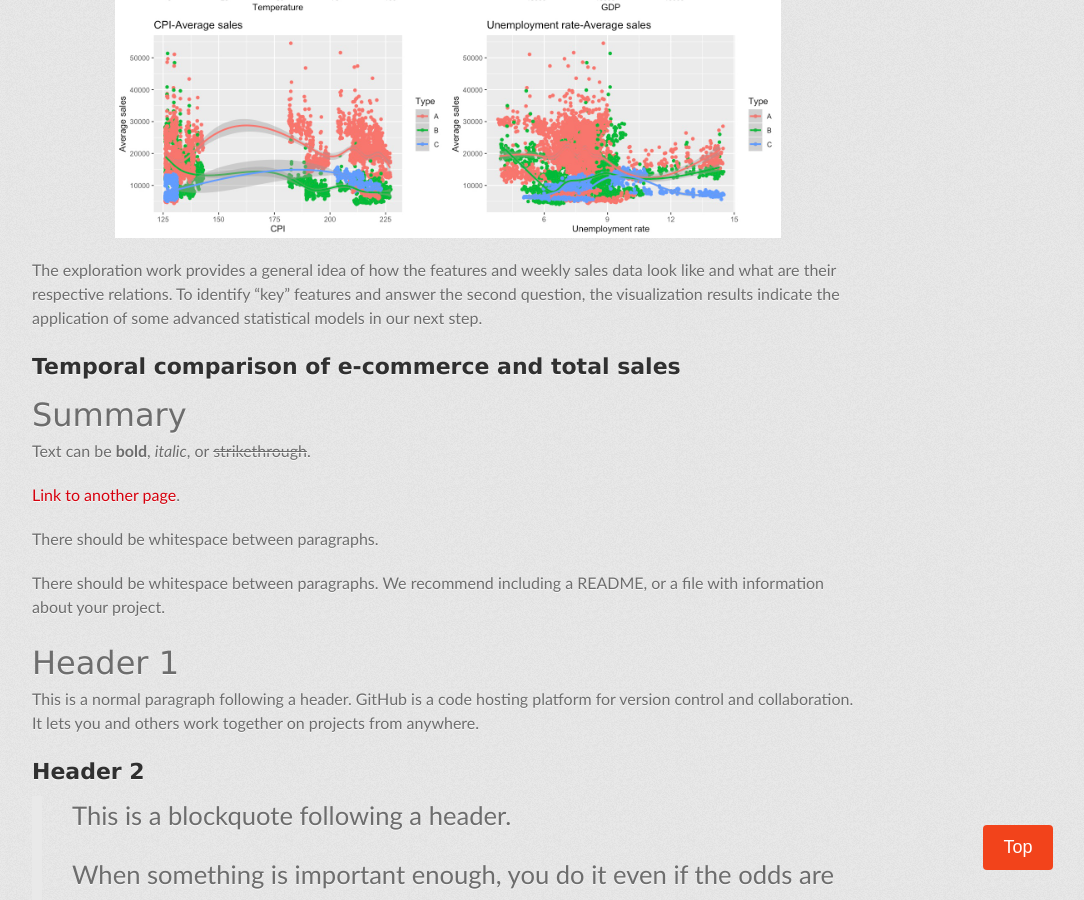
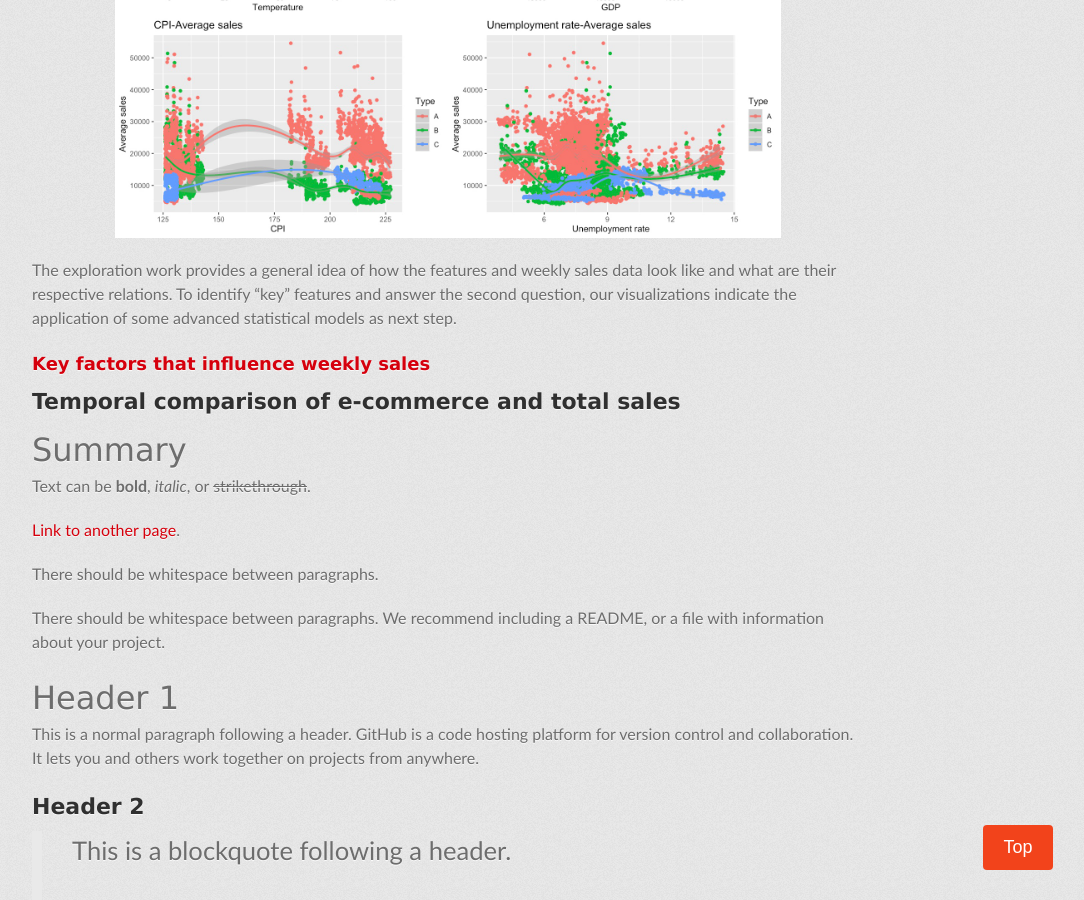
Before and after one commit to churchillcui/ads_retail, a Jekyll site: the page built from index.md, in a window 1280 px wide and 900 px high, scrolled down 4207 px. Shown: the whole window, without its empty margins (192-1276 px from the left). Built offline with Jekyll 4.4.1, drawn with Linux system fonts in a browser that asks for light colours; some web fonts are replaced.

Commit message:
Update index.md

```diff
--- a/index.md
+++ b/index.md
@@ -62,7 +62,10 @@ Linking weekly sales outcome with features described above, the plots below illu
 
 <img src="images/sales_feature.jpeg" alt="sales-feature relationship" class = "ct" width = "80%">
 
-The exploration work provides a general idea of how the features and weekly sales data look like and what are their respective relations. To identify "key" features and answer the second question, the visualization results indicate the application of some advanced statistical models in our next step.
+The exploration work provides a general idea of how the features and weekly sales data look like and what are their respective relations. To identify "key" features and answer the second question, our visualizations indicate the application of some advanced statistical models as next step.
+
+### Key factors that influence weekly sales
+
 
 
 
```
